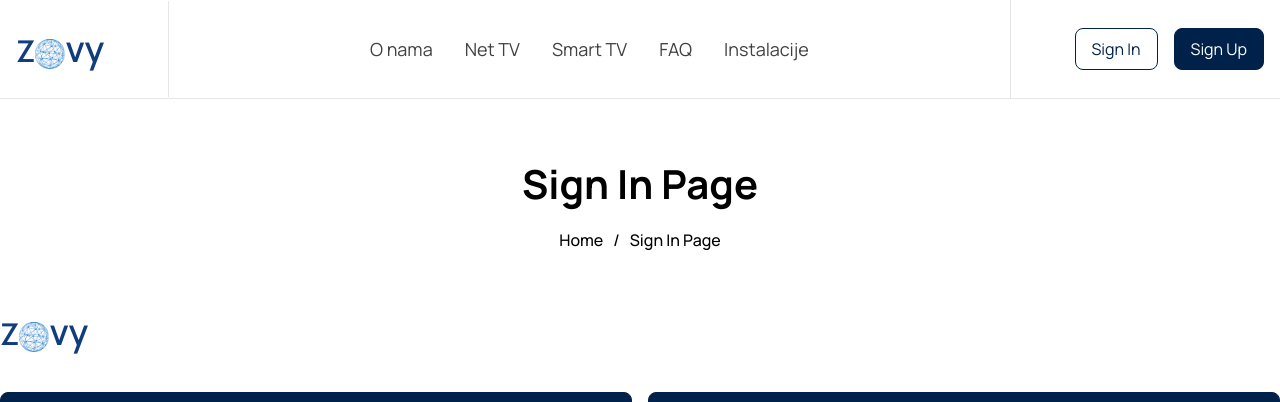
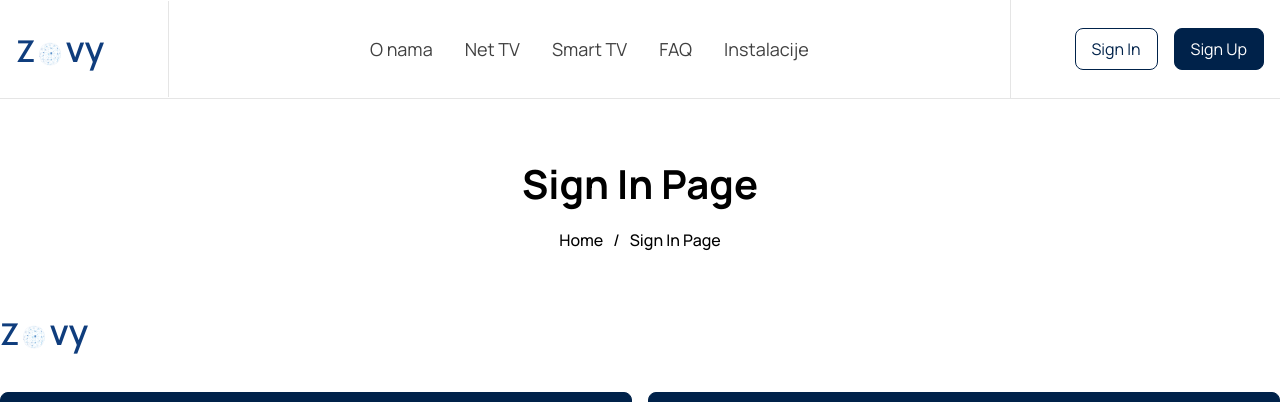
Before and after one commit to MohanadSuadni/zovy-nextjs, a Next.js app: page /signin in a window 1280 px wide. Shown: the top 402 px of the page. Built offline with nearby package versions, Linux system fonts and the light colour scheme.

Commit message:
Add missing images

```diff
--- a/src/app/components/Layout/Header/Logo/index.tsx
+++ b/src/app/components/Layout/Header/Logo/index.tsx
@@ -4,7 +4,7 @@ const Logo: React.FC = () => {
   return (
     <Link href='/' className='text-3xl font-semibold text-[#0f3d7d]'>Z
     <Image
-                                src={'/images/Logo/iso-p.png'}
+                                src={'/images/Logo/pngwing.com.png'}
                                 alt='greenbg'
                                 width={30}
                                 height={20}
```
